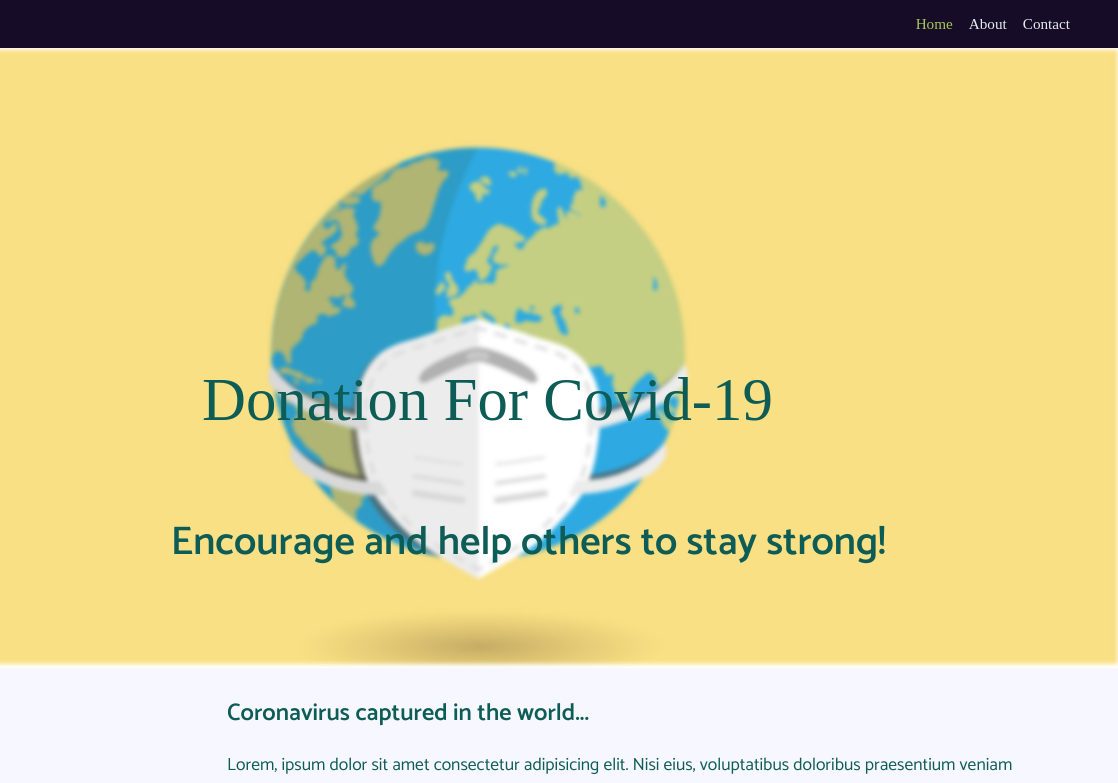
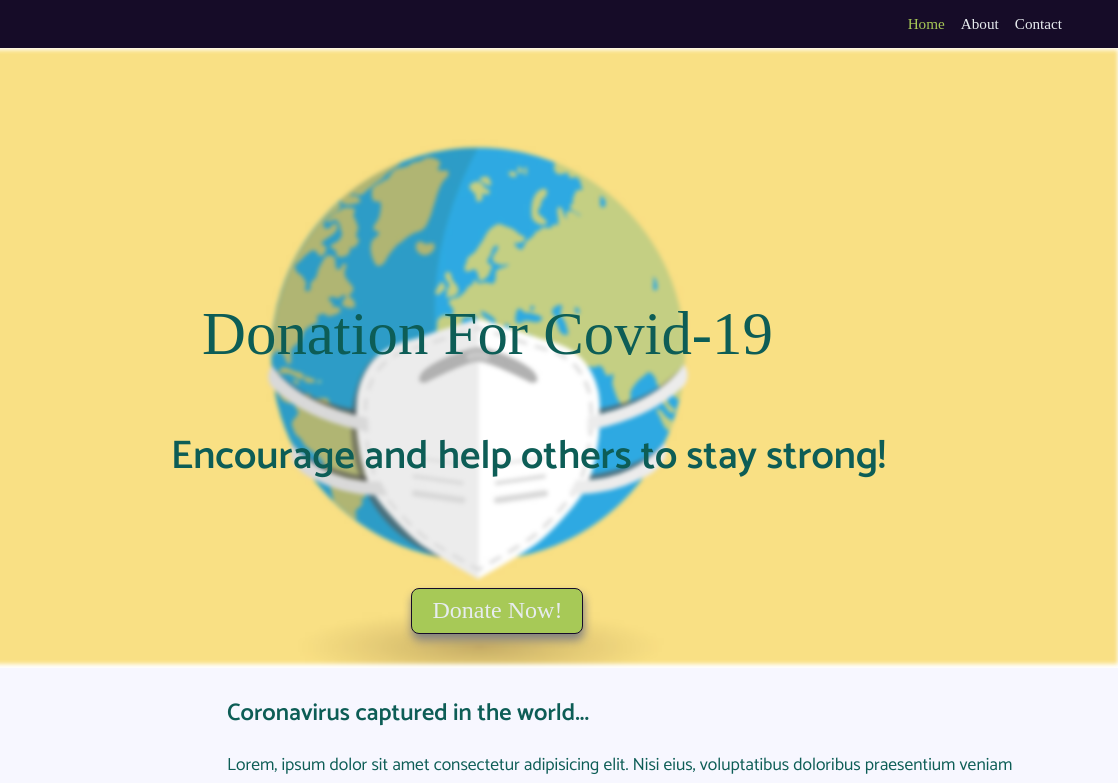
Before and after one commit to munshat1209/munshat1209.github.io, a plain HTML site: page prototype/index.html in a window 1280 px wide. Shown: the top 783 px of the page, 162-1280 px from the left. Drawn offline with Linux system fonts and the light colour scheme; a web font is replaced by a local one.

Commit message:
Changes made in style

```diff
--- a/prototype/style.css
+++ b/prototype/style.css
@@ -45,7 +45,7 @@
 .logo {
     background-color: #160C28;
     text-align: center;
-    padding: 1rem;
+    padding-top: 1rem;
     padding-bottom: 2rem;
     width: 100%;
 }
@@ -68,7 +68,6 @@ nav ul li a {
     padding: 15px 8px;
     border-top: 2px solid #E7ECEF;
     background-color: #160C28;
-    width: 100%;
 }
 
 nav a:link,
@@ -87,13 +86,16 @@ nav a.current-page {
     max-width: 100%;
     height: auto;
     filter: blur(2px);
+}
+
+.bg-picture {
     position: relative;
 }
 
 /* HEADINGS AND BUTTON POSITIONED ON TOP OF THE PICTURE*/
 .heading-1 {
     position: absolute;
-    top: 53%;
+    top: 30%;
     left: 42%;
     transform: translate(-36%, -50%);
     font-family: Rajdhani-Bold;
@@ -103,7 +105,7 @@ nav a.current-page {
 
 .heading-2 {
     position: absolute;
-    top: 58%;
+    top: 45%;
     left: 14%;
     font-family: Catamaran-SemiBold;
     color: #0D5D56;
@@ -557,29 +559,29 @@ iframe {
         height: auto;
         filter: blur(2px);
         margin-top: 3.1rem;
+    }
+
+    .bg-picture {
         z-index: -1;
     }
 
     .heading-1 {
-        top: 28%;
+        top: 40%;
         left: 43%;
         font-size: 2.8rem;
-        z-index: -1;
     }
 
     .heading-2 {
-        top: 37%;
+        top: 55%;
         left: 19%;
         font-size: 1.8rem;
-        z-index: -1;
     }
 
     .bg-picture .button {
         font-size: 1.2rem;
-        top: 47%;
+        top: 75%;
         left: 41.5%;
         padding: 8px 20px;
-        z-index: -1;
         cursor: pointer;
     }
 
@@ -748,6 +750,7 @@ iframe {
         display: flex;
         flex-wrap: wrap;
         width: 100%;
+        position: relative;
     }
 
     .next div {
@@ -757,6 +760,8 @@ iframe {
     .next p{
         font-size: 1rem;
         margin-left: 2.5rem;
+        position: relative;
+        z-index: -1;
     }
 
     .seal img {
@@ -770,7 +775,7 @@ iframe {
 
     /* USED POSITION FOR BUTTON TO BE ABOVE THE SEAL */
     .next .button {
-        top: 88%;
+        top: 10%;
         left: 45.5%;
         z-index: -1;
         font-size: 1.2rem;
@@ -1027,7 +1032,7 @@ iframe {
     }
 
     .next .button {
-        top: 55%;
+        top: 90%;
         left: 8.5%;
         z-index: -1;
         padding: 8px 20px;
@@ -1038,6 +1043,7 @@ iframe {
         max-width: 180px;
         height: auto;
         padding-left: 10rem;
+        margin-top: -1rem;
     }
 
     /*LOCATION SECTION AND ITS CHANGES MADE*/
```
